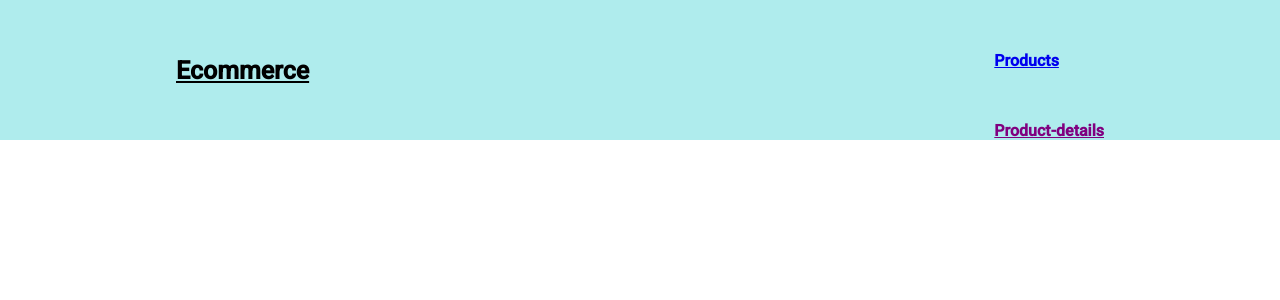
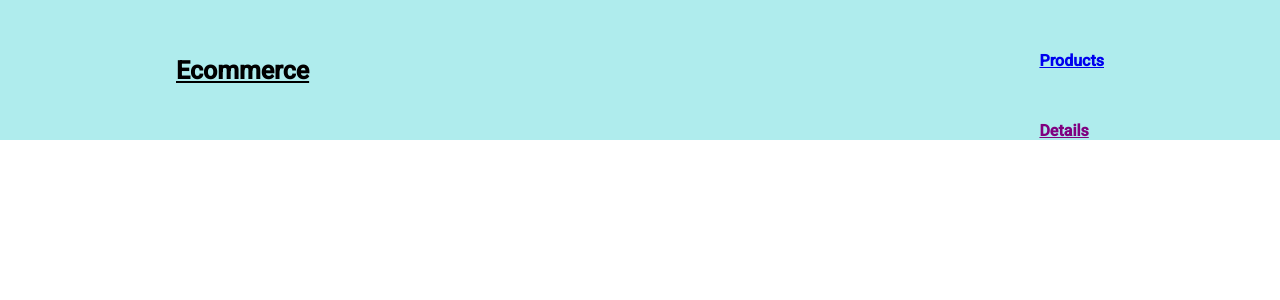
Before and after one commit to poojabastawadi7/PROJECT, an Angular app: page / in a window 1280 px wide. Shown: the top 300 px of the page. Built offline with nearby package versions, Linux system fonts and the light colour scheme.

Commit message:
Update header.component.html

```diff
--- a/src/app/header/header.component.html
+++ b/src/app/header/header.component.html
@@ -18,7 +18,7 @@
       <span style=" font-weight: bold ">
         <div class="nav-s">
         <a class="nav-link" style="color:purple;" routerLink="/product-details/1" href="#"
-          >Product-details</a
+          >Details</a
         ></div></span>
 
 
```
